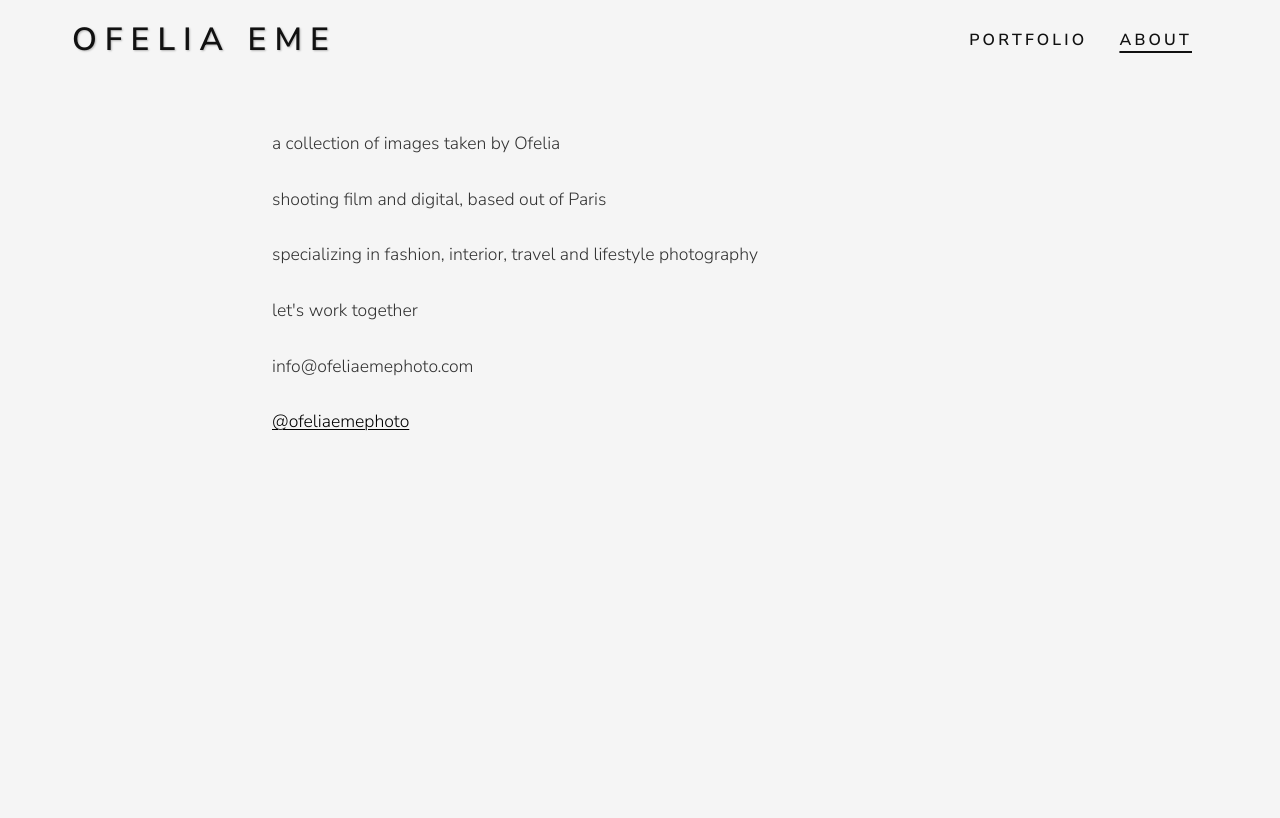
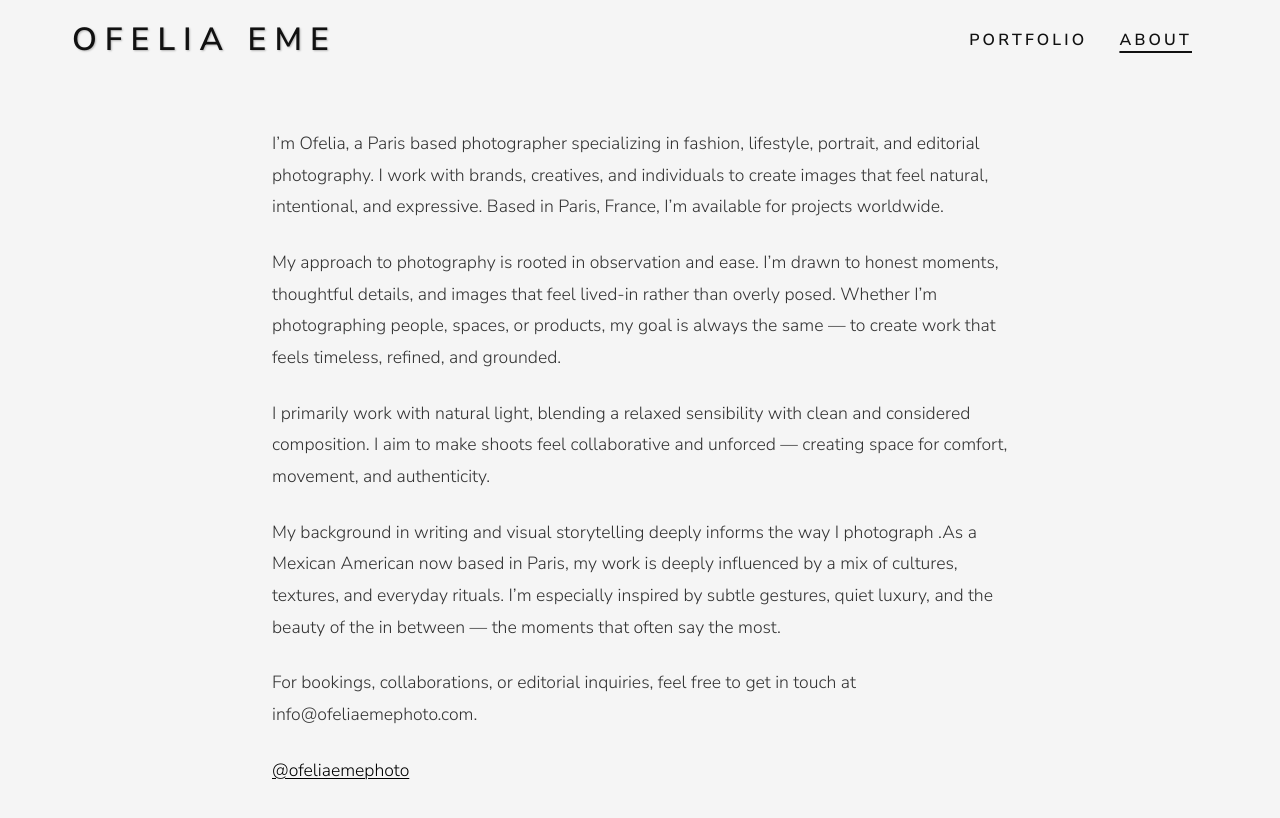
Before and after one commit to michael-lemiale/ofelia-photography, a SvelteKit app: page /about in a window 1280 px wide. Shown: the top 818 px of the page. Built offline with nearby package versions, Linux system fonts and the light colour scheme.

Commit message:
enhanced about pg

```diff
--- a/src/routes/about/+page.svelte
+++ b/src/routes/about/+page.svelte
@@ -2,19 +2,19 @@
 	<div class="about-content">
 		<div class="about-text">
 			<p>
-                a collection of images taken by Ofelia
+                I’m Ofelia, a Paris based photographer specializing in fashion, lifestyle, portrait, and editorial photography. I work with brands, creatives, and individuals to create images that feel natural, intentional, and expressive. Based in Paris, France, I’m available for projects worldwide.
 			</p>
 			<p>
-				shooting film and digital, based out of Paris
+				My approach to photography is rooted in observation and ease. I’m drawn to honest moments, thoughtful details, and images that feel lived-in rather than overly posed. Whether I’m photographing people, spaces, or products, my goal is always the same — to create work that feels timeless, refined, and grounded.
 			</p>
 			<p>
-                specializing in fashion, interior, travel and lifestyle photography
+                I primarily work with natural light, blending a relaxed sensibility with clean and considered composition. I aim to make shoots feel collaborative and unforced — creating space for comfort, movement, and authenticity.
 			</p>
 			<p>
-                let's work together
+                My background in writing and visual storytelling deeply informs the way I photograph .As a Mexican American now based in Paris, my work is deeply influenced by a mix of cultures, textures, and everyday rituals. I’m especially inspired by subtle gestures, quiet luxury, and the beauty of the in between — the moments that often say the most.
 			</p>
 			<p>
-				info@ofeliaemephoto.com
+				For bookings, collaborations, or editorial inquiries, feel free to get in touch at info@ofeliaemephoto.com.
 			</p>
 			<p>
 				<a href="https://www.instagram.com/ofeliaemephoto" target="_blank" rel="noopener noreferrer">@ofeliaemephoto</a>
```
